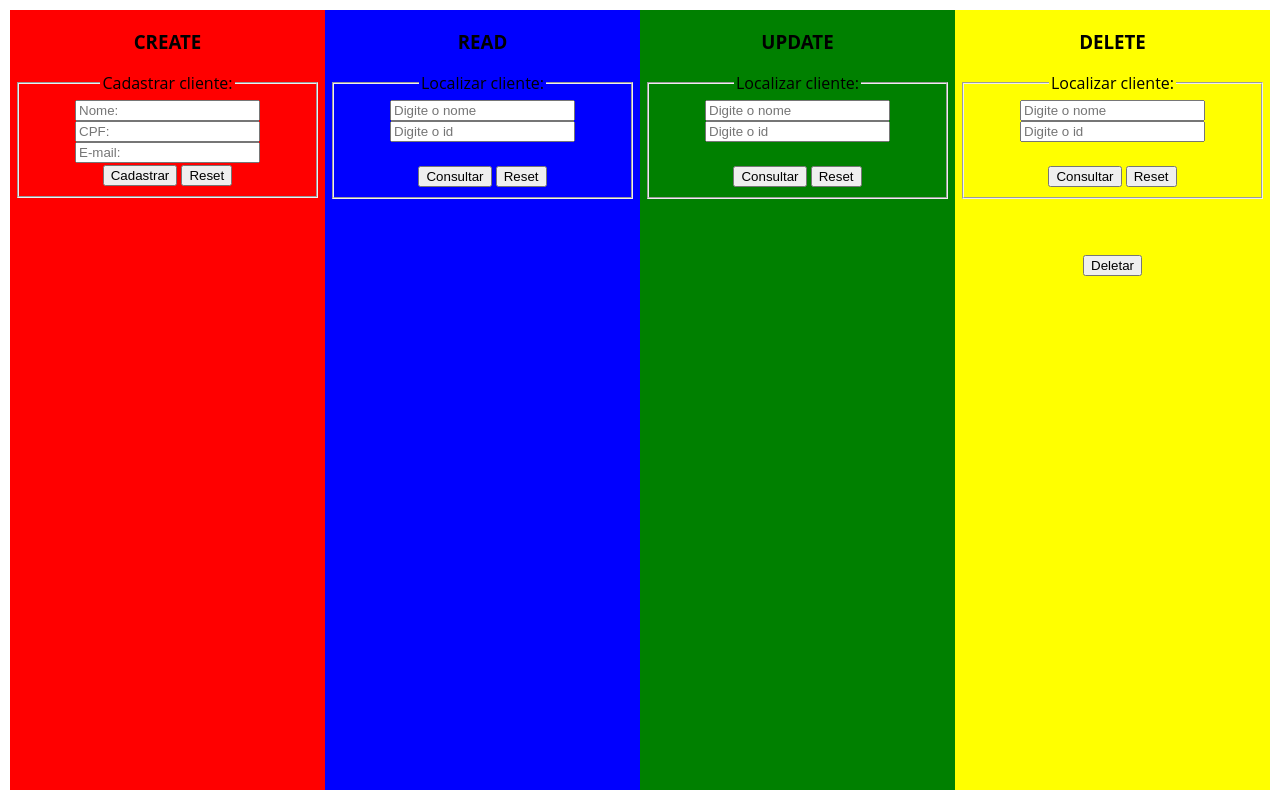
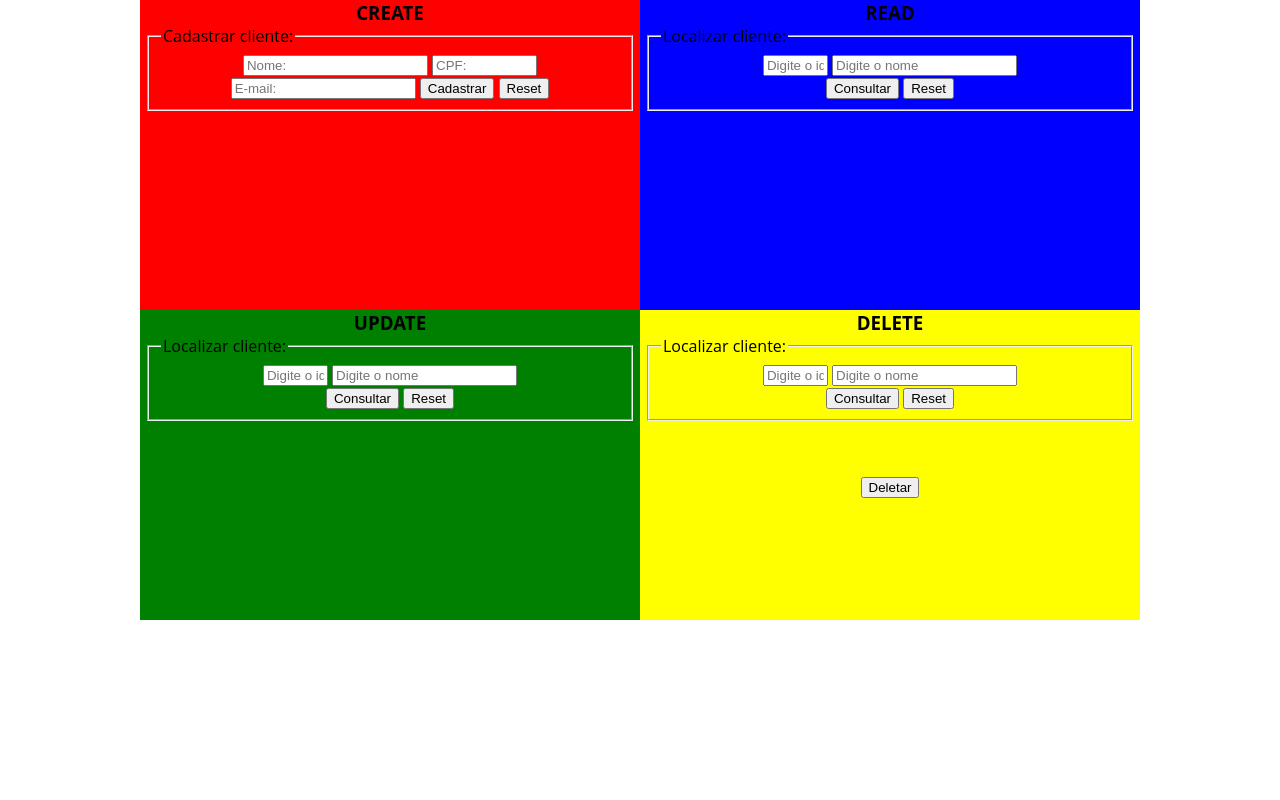
Before and after one commit to Eltonrod/CRUD, a PHP site: page / in a window 1280 px wide. Run offline with PHP 8.4, Linux system fonts and the light colour scheme; data comes from the database, SQL or seed files in the repository.

Commit message:
Add files via upload
Acrescentando o ID no create, corrigindo falhas e modificando o css.

```diff
--- /dev/null
+++ b/bd_idCreate.php
@@ -0,0 +1,21 @@
+<?Php
+header('Content-Type: text/html; charset=utf-8');
+header("Access-Control-Allow-Origin: *");
+
+$strcon = mysqli_connect('localhost','root','usbw','bd_crud') or die('Erro ao conectar ao banco');
+$sql = "SELECT id FROM cadastro ORDER BY  `id` DESC";
+$resultado = mysqli_query($strcon, $sql) or die ("Erro ao tentar consultar registro");
+
+//while
+$registro = mysqli_fetch_array($resultado);
+//{
+  $idCreate = $registro['id'] + 1;
+
+$json = '{"idCreate" : "'.$idCreate.'"}';
+
+echo $json;
+//}
+
+mysqli_close($strcon);
+
+?>
--- a/estilo.css
+++ b/estilo.css
@@ -8,21 +8,21 @@ html, body{
 body{
   font-family: "Open Sans";
   }
-
+h3{
+  margin: 0;
+  padding: 0;
+}
 .formularios{
-  display: flex;
+   display: flex;
   flex-direction: row;
   justify-content: center;
-  padding: 10px;
-  height: 100%;
-  width: 100%;
-}
+  margin: 0;
+  padding: 0;
+  }
 .form{
-  padding: 10px 0;
-  margin: 5px;
   text-align: center;
-  height: 100%;
-  width: 100%;
+  height: 310px;
+  width: 500px;
 }
 .form h4{
   padding: 7px 5px;
@@ -31,11 +31,25 @@ body{
   font-family: Georgia, 'Times New Roman', Times, serif;
   font-size: 13px;
 }
+legend{
+  text-align: start;
+}
+legend h3{
+  text-align: center;
+}
 #cadastro{
   background: red;
   margin: 0;
   padding: 0;
   padding: 0 5px;
+}
+.form h5{
+  position: absolute;
+  top: 5px;
+  padding: 0;
+  margin: 0;
+  color: yellow;
+  font-size: 18px;
 }
 #consulta{
   background: blue;
--- a/index.php
+++ b/index.php
@@ -8,36 +8,65 @@
 	<script src="script.js" type="text/javascript"></script>
 
 </head>
-<body>
+<body onLoad="idCreate();">
 
 <section class="formularios">
 <!--CREATE-->
+	<div class="bloco1">
 	<div id="cadastro" class="form">
 			<legend><h3>CREATE</h3></legend>
+				<h5 id="id-create"></h5>
 				<fieldset>
 					<legend>Cadastrar cliente:</legend>
-					<input type="text" name="cadastroNome" id="nome" placeholder="Nome:" required>
-					<BR>
-					<input type="text" name="cadastroCpf" id="cpf" placeholder="CPF:" required>
-					<BR>
+					<input type="text" name="cadastroNome" id="nome" size="20" placeholder="Nome:" required>
+					<input type="text" name="cadastroCpf" id="cpf" size="10" placeholder="CPF:" required>
 					<input type="text" name="cadastroEmail" id="email" placeholder="E-mail:" required>
-					<BR>
 					<input type="submit" onclick="return create();" value="Cadastrar">
 					<input type="reset" value="Reset">
 				</fieldset>
 				<p id="mensagem_create"></p>
 	</div>
+<!--UPDATE-->
+<div id="update" class="form">
 
+<legend><h3>UPDATE</h3></legend>
+<fieldset>
+	<legend>Localizar cliente:</legend>
+	<input type="text" name="visualizarid" id="visualizarid" size="5" placeholder="Digite o id">
+	<input type="text" name="visualizarNome" id="visualizarNome" placeholder="Digite o nome">
+	<BR>
+	<input type="submit" onclick="return consultaUpdate();" value="Consultar">
+	<input type="reset" value="Reset">
+</fieldset>
+<div id="alteracao">
+	<h4 id="aparece-id"></h4>
+	<h4 id="aparece-nome"></h4>
+	<h4 id="aparece-cpf"></h4>
+	<h4 id="aparece-email"></h4>
+
+	<legend>Altere o campo desejado:</legend>
+
+	<input type="text" name="updateNome" id="updateNome" size="20" placeholder="Nome:">
+	<input type="text" name="updateCpf" id="updateCpf" size="10"placeholder="CPF:">
+	<input type="text" name="updateEmail" id="updateEmail" placeholder="E-mail:">
+	<BR>
+	<input type="submit"  onclick="return update();" value="Alterar">
+	<input type="reset" value="Limpar">
+</div>
+	<h4 id="mensagem-update"></h4>
+
+</div>
+</div>
+<div class="bloco2">
 <!--READ-->
 <div id="consulta" class="form">
 
 <legend><h3>READ</h3></legend>
 <fieldset>
 	<legend>Localizar cliente:</legend>
+	<input type="text" name="id" id="consultaId" size="5" placeholder="Digite o id">
 	<input type="text" name="consultaNome" id="consultaNome" placeholder="Digite o nome">
 	<BR>
-			<input type="text" name="id" id="consultaId" placeholder="Digite o id">
-			<BR><BR>
 	<input type="submit" onclick="return consulta();" value="Consultar">
 	<input type="reset" value="Reset">
 	<BR>
@@ -49,49 +78,15 @@
 	<BR>
 </div>
 
-<!--UPDATE-->
-	<div id="update" class="form">
-
-		<legend><h3>UPDATE</h3></legend>
-		<fieldset>
-			<legend>Localizar cliente:</legend>
-			<input type="text" name="visualizarNome" id="visualizarNome" placeholder="Digite o nome">
-			<BR>
-			<input type="text" name="visualizarid" id="visualizarid" placeholder="Digite o id">
-			<BR><BR>
-			<input type="submit" onclick="return consultaUpdate();" value="Consultar">
-			<input type="reset" value="Reset">
-		</fieldset>
-		<div id="alteracao">
-			<h4 id="aparece-id"></h4>
-			<h4 id="aparece-nome"></h4>
-			<h4 id="aparece-cpf"></h4>
-			<h4 id="aparece-email"></h4>
-
-			<legend>Altere o campo desejado:</legend>
-
-			<input type="text" name="updateNome" id="updateNome" placeholder="Nome:">
-			<BR><BR>
-			<input type="text" name="updateCpf" id="updateCpf" placeholder="CPF:">
-			<BR><BR>
-			<input type="text" name="updateEmail" id="updateEmail" placeholder="E-mail:">
-			<BR><BR>
-			<input type="submit"  onclick="return update();" value="Alterar">
-			<input type="reset" value="Limpar">
-		</div>
-			<h4 id="mensagem-update"></h4>
-
-	</div>
 <!--DELETE-->
 	<div id="delete" class="form">
 
 		<legend><h3>DELETE</h3></legend>
 		<fieldset>
 			<legend>Localizar cliente:</legend>
+			<input type="text" name="delId" id="delId" size="5" placeholder="Digite o id">
 			<input type="text" name="delNome" id="delNome" placeholder="Digite o nome">
 			<BR>
-			<input type="text" name="delId" id="delId" placeholder="Digite o id">
-			<BR><BR>
 			<input type="submit" onclick="return Consulta_Delete();" value="Consultar">
 			<input type="reset" value="Reset">
 		</fieldset>
@@ -104,6 +99,7 @@
 		</div>
 		<h4 id="mensagem-delete"></h4>
 	</div>
+	</div>
 </section>
 </body>
 </html>
--- a/script.js
+++ b/script.js
@@ -1,3 +1,27 @@
+//SCRIPT PARA MOSTRA O ID NO CADASTRO
+function idCreate(){
+    var request = new XMLHttpRequest();
+		request.onreadystatechange = function() {
+			if(request.readyState === 4) {
+				if(request.status === 200) {
+
+					var objIdCreate = JSON.parse(request.responseText);
+
+					document.getElementById('id-create').innerHTML = "<p'><b>Cód do cliente: </b>" + objIdCreate.idCreate + "</p>";
+
+				} else {
+	    			alert('Erro: ' +  request.status + ' ' + request.statusText);
+			            }
+			    }
+			}
+			var url = "http://localhost:8079/sistemaCadastro/bd_idCreate.php";
+
+			request.open('Get', url);
+
+		request.send();
+		return false;
+        }
+
 //SCRIPT PARA NOVOS REGISTROS
 
 function create(){
@@ -106,8 +130,9 @@ function update(){
 	}
 	var url = "http://localhost:8079/sistemaCadastro/bd_update.php";
 	var gravarUpdateId = updateId;
-	console.log('updateId');
+	//console.log('updateId');
 	var registroUpdateNome = document.getElementById('updateNome').value;
+
 	var gravarUpdateNome = updateNome;
 		if(registroUpdateNome != ""){
 			gravarUpdateNome = registroUpdateNome;
@@ -122,6 +147,7 @@ function update(){
 		if(registroUpdateEmail != ""){
 			gravarUpdateEmail = registroUpdateEmail;
 		}
+
 
 	request.open('Get', url+"?gravarUpdateId="+gravarUpdateId+"&gravarUpdateNome="+gravarUpdateNome+"&gravarUpdateCpf="+gravarUpdateCpf+"&gravarUpdateEmail="+gravarUpdateEmail);
 
```
Lines whose indentation alone changed are shown as unchanged.
